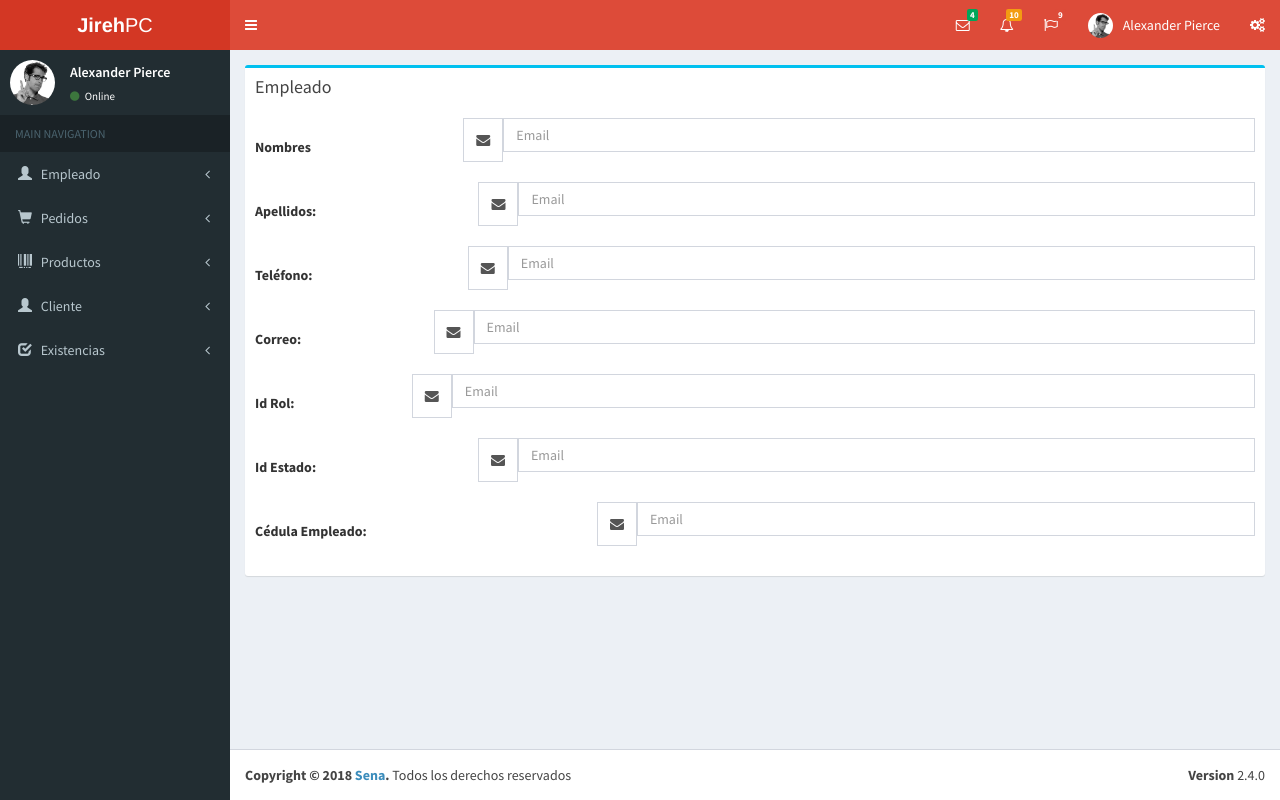
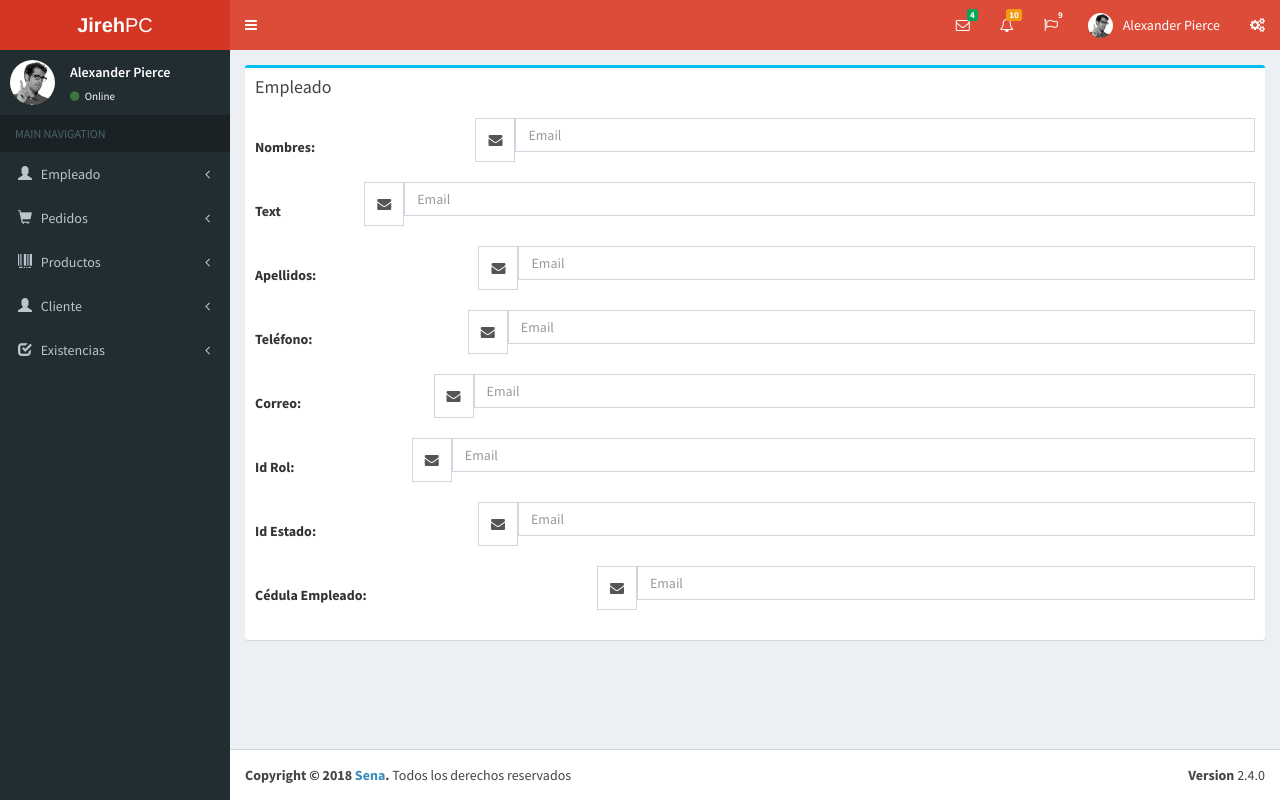
Before and after one commit to dawinson1/jirehPC, a PHP site: page /empleado/formEmpleado in a window 1280 px wide. Run offline with PHP 8.4, Linux system fonts and the light colour scheme; some libraries are stand-ins or nearby versions.

Commit message:
formulario

```diff
--- a/application/view/empleado/formEmpleado.php
+++ b/application/view/empleado/formEmpleado.php
@@ -10,7 +10,14 @@
               </div>-->
 
               <div class="input-group">
-                <label for="">Nombres</label>
+                <label for="">Nombres:</label>
+                <span class="input-group-addon"><i class="fa fa-envelope"></i></span>
+                <input type="email" class="form-control" placeholder="Email">
+              </div>
+              <br>
+
+              <div class="input-group">
+                <label>Text</label>
                 <span class="input-group-addon"><i class="fa fa-envelope"></i></span>
                 <input type="email" class="form-control" placeholder="Email">
               </div><br>
```
